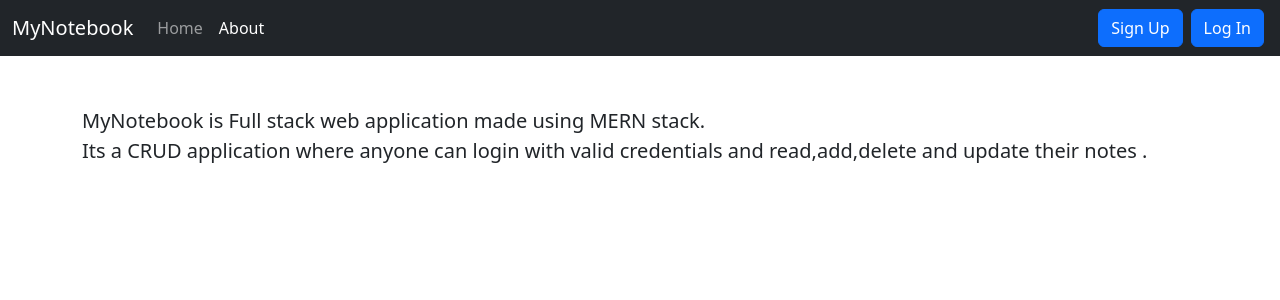
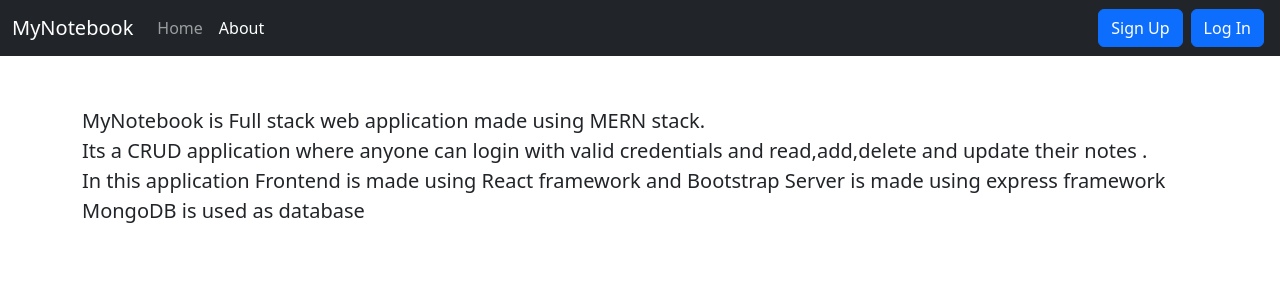
Before and after one commit to akshaypatra/My_notebook-frontend, a React (Create React App) app: page /about in a window 1280 px wide. Shown: the top 300 px of the page. Built offline with nearby package versions, Linux system fonts and the light colour scheme.

Commit message:
changed about.js

```diff
--- a/src/Components/About.js
+++ b/src/Components/About.js
@@ -8,6 +8,12 @@ const About = () => {
   return (
     <div className='about'>
       MyNotebook is Full stack web application made using MERN stack. <br></br>Its a CRUD application where anyone can login with valid credentials and read,add,delete and update their notes .
+<br></br>
+In this application
+
+Frontend is made using React framework and Bootstrap
+Server is made using express framework
+MongoDB is used as database
     </div>
   )
 }
```
